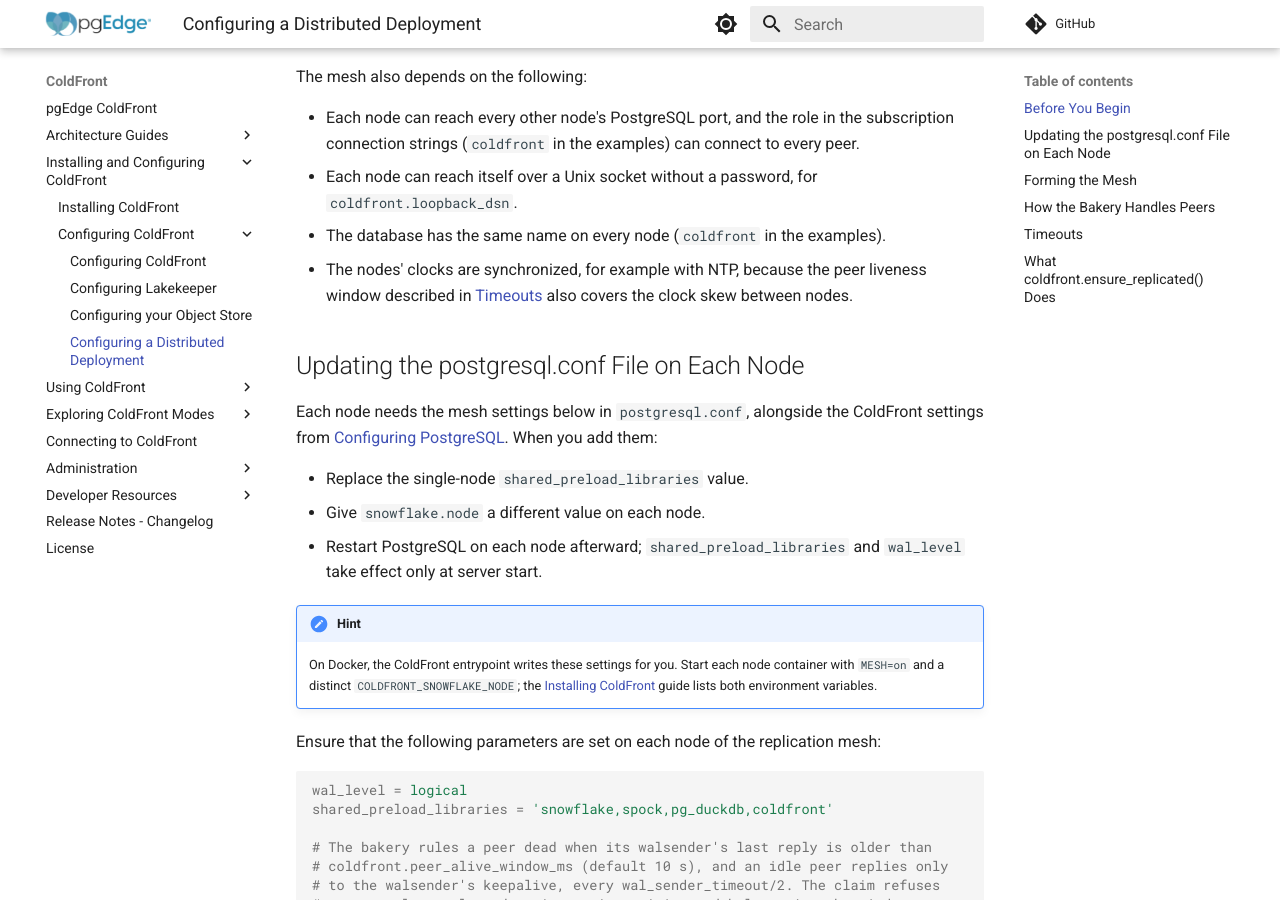
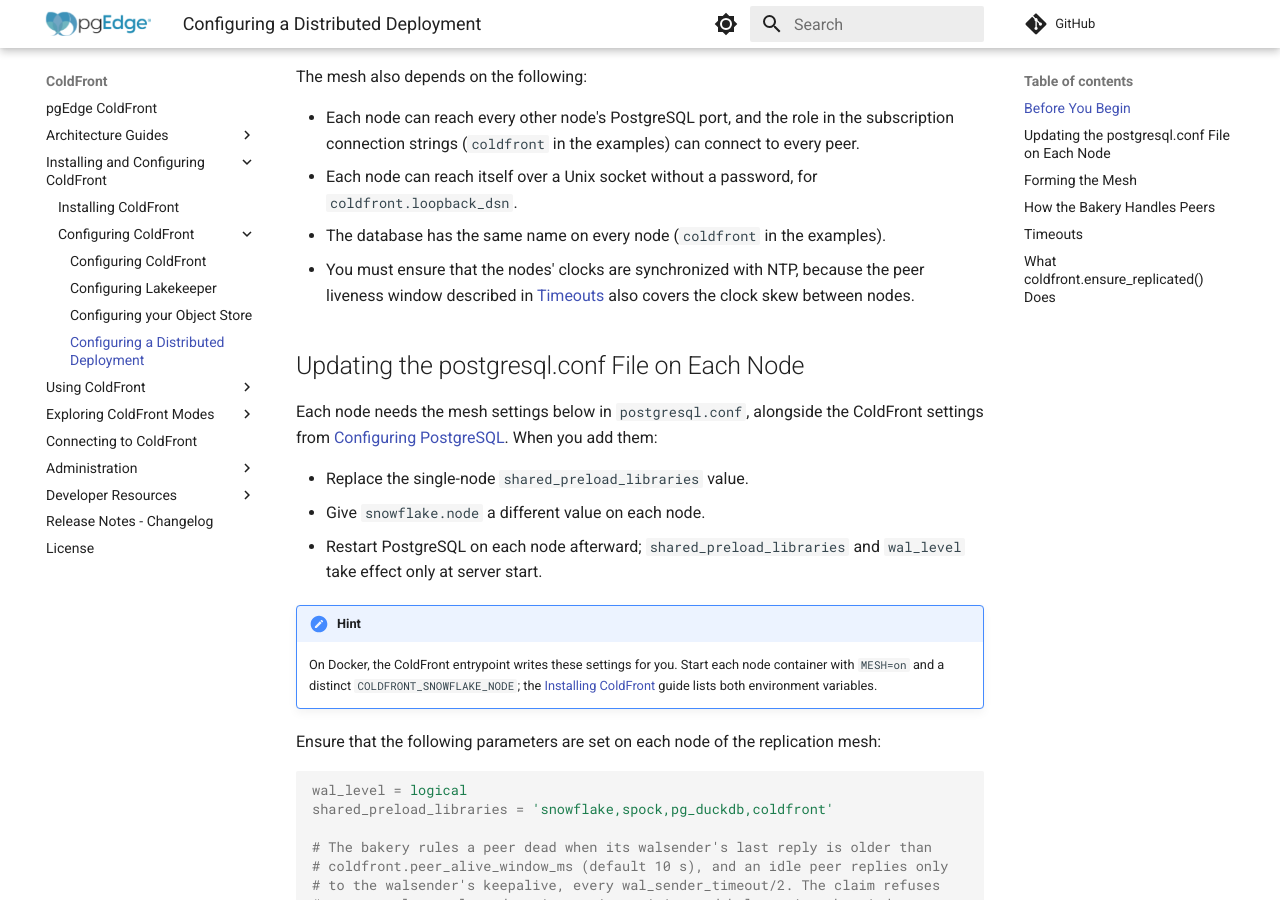
Before and after one commit to pgEdge/coldfront, an MkDocs documentation site: the page built from docs/distributed_setup.md, in a window 1280 px wide and 900 px high, scrolled down 639 px. Built offline with MkDocs 1.6.1 and Material for MkDocs 9.7.7, drawn with Linux system fonts in a browser that asks for light colours; comment, search, counter and statistics services are not loaded.

Commit message:
docs: require NTP on every mesh node

```diff
--- a/docs/distributed_setup.md
+++ b/docs/distributed_setup.md
@@ -33,8 +33,8 @@ The mesh also depends on the following:
 - Each node can reach itself over a Unix socket without a password, for
   `coldfront.loopback_dsn`.
 - The database has the same name on every node (`coldfront` in the examples).
-- The nodes' clocks are synchronized, for example with NTP, because the peer
-  liveness window described in [Timeouts](#timeouts) also covers the clock
+- You must ensure that the nodes' clocks are synchronized with NTP, because the
+  peer liveness window described in [Timeouts](#timeouts) also covers the clock
   skew between nodes.
 
 ## Updating the postgresql.conf File on Each Node
```
